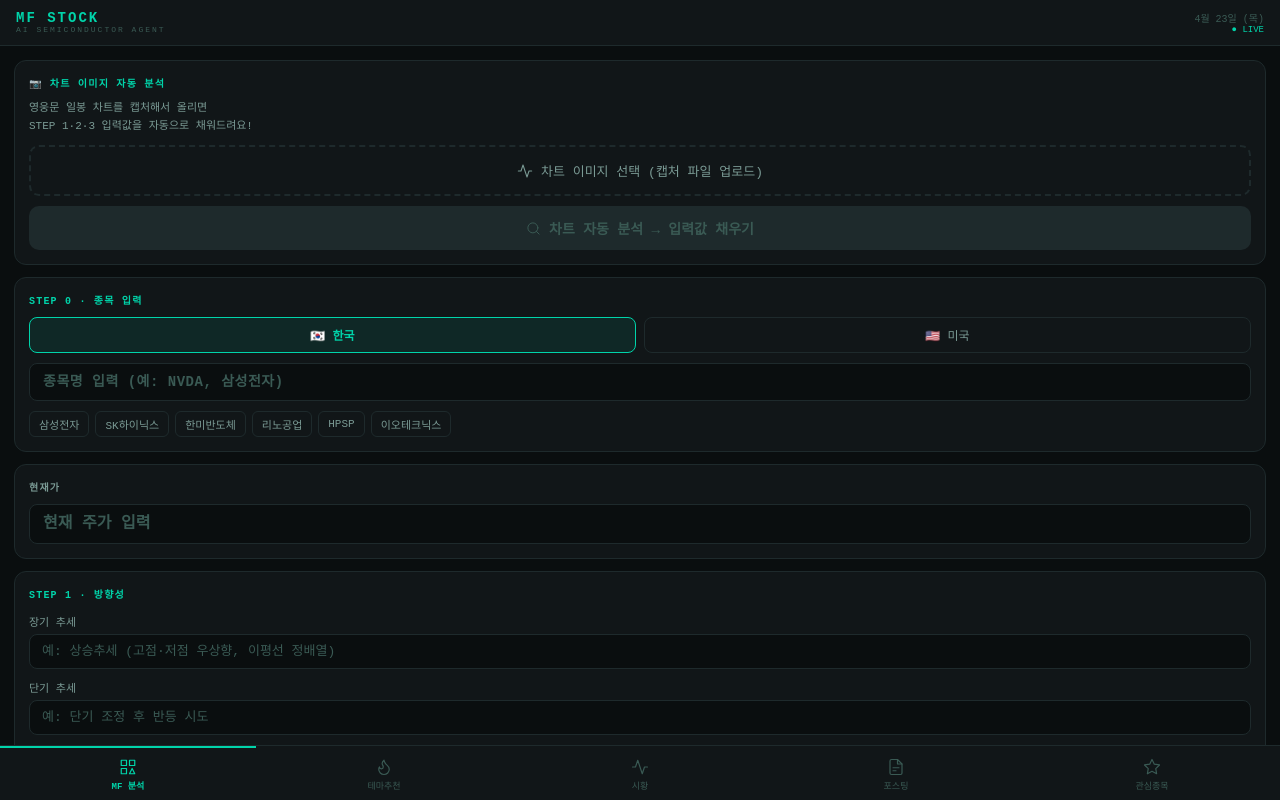
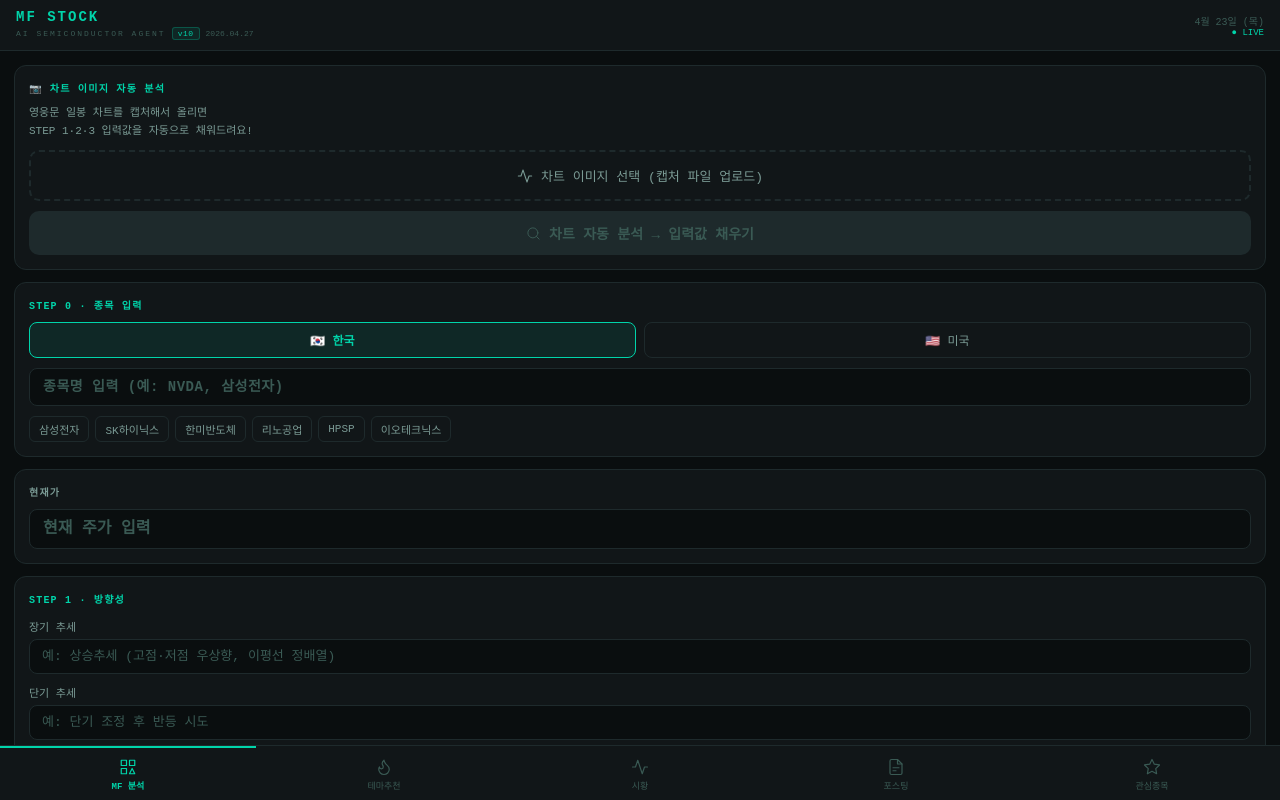
Before and after one commit to enochpark09-ops/mf-stock-agent, a React (Vite) app: page / in a window 1280 px wide. Built offline with nearby package versions, Linux system fonts and the light colour scheme; the HTML template or start-up script is replaced by a standard one.

Commit message:
Update App.jsx

```diff
--- a/src/App.jsx
+++ b/src/App.jsx
@@ -165,7 +165,7 @@
     method: "POST",
     headers,
     body: JSON.stringify({
-      model: MODEL,
+      model: SONNET,
       max_tokens: 1000,
       messages: [{
         role: "user",
@@ -1361,7 +1361,11 @@
       <div style={{ background: T.surface, borderBottom: `1px solid ${T.border}`, padding: "10px 16px", display: "flex", alignItems: "center", justifyContent: "space-between", flexShrink: 0, paddingTop: "calc(10px + env(safe-area-inset-top,0px))" }}>
         <div>
           <div style={{ fontSize: 14, fontWeight: 800, color: T.green, letterSpacing: 2, lineHeight: 1, fontFamily: "monospace" }}>MF STOCK</div>
-          <div style={{ fontSize: 8, color: T.textDim, letterSpacing: 2 }}>AI SEMICONDUCTOR AGENT</div>
+          <div style={{ display: "flex", alignItems: "center", gap: 6, marginTop: 3 }}>
+            <div style={{ fontSize: 8, color: T.textDim, letterSpacing: 2 }}>AI SEMICONDUCTOR AGENT</div>
+            <div style={{ background: T.greenDim, border: `1px solid ${T.green}44`, borderRadius: 3, padding: "1px 5px", fontSize: 8, color: T.green, fontFamily: "monospace", letterSpacing: 0.5 }}>v10</div>
+            <div style={{ fontSize: 8, color: T.textDim }}>2026.04.27</div>
+          </div>
         </div>
         <div style={{ textAlign: "right" }}>
           <div style={{ fontSize: 10, color: T.textDim }}>
```
